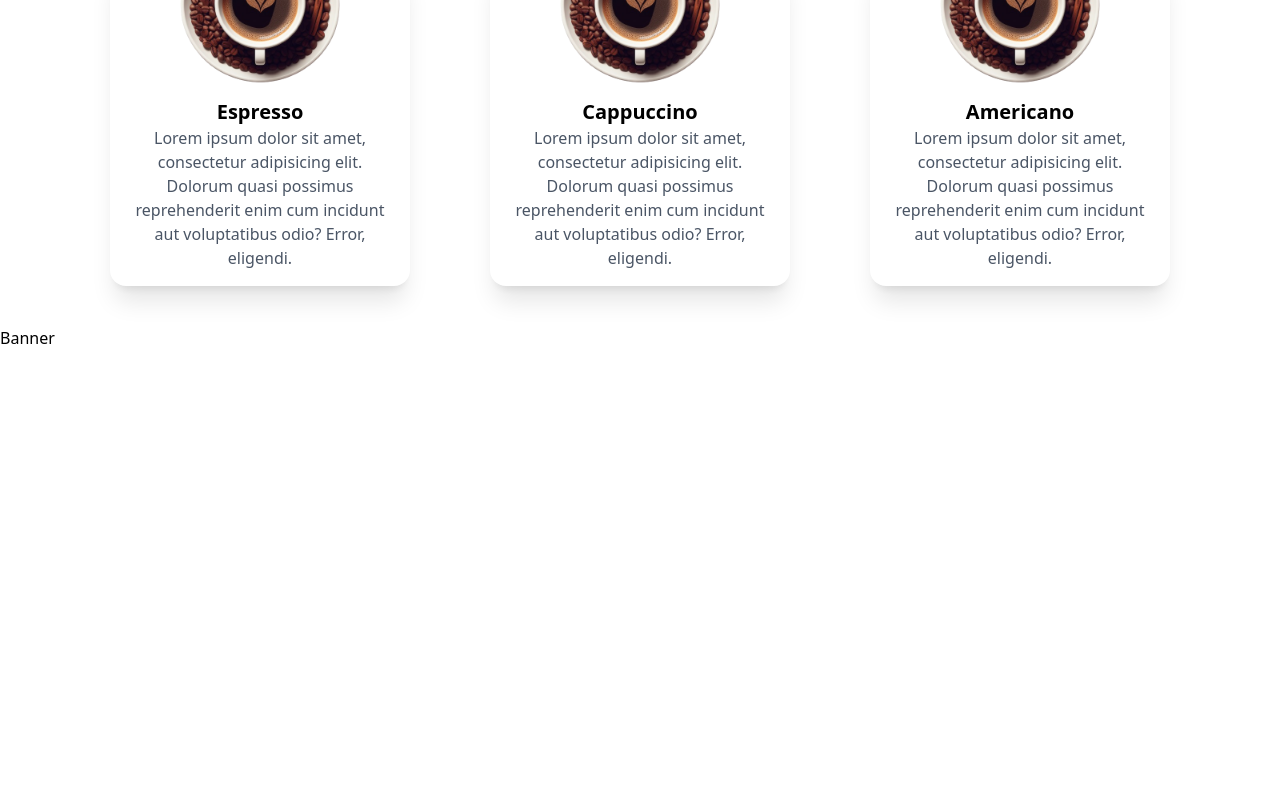
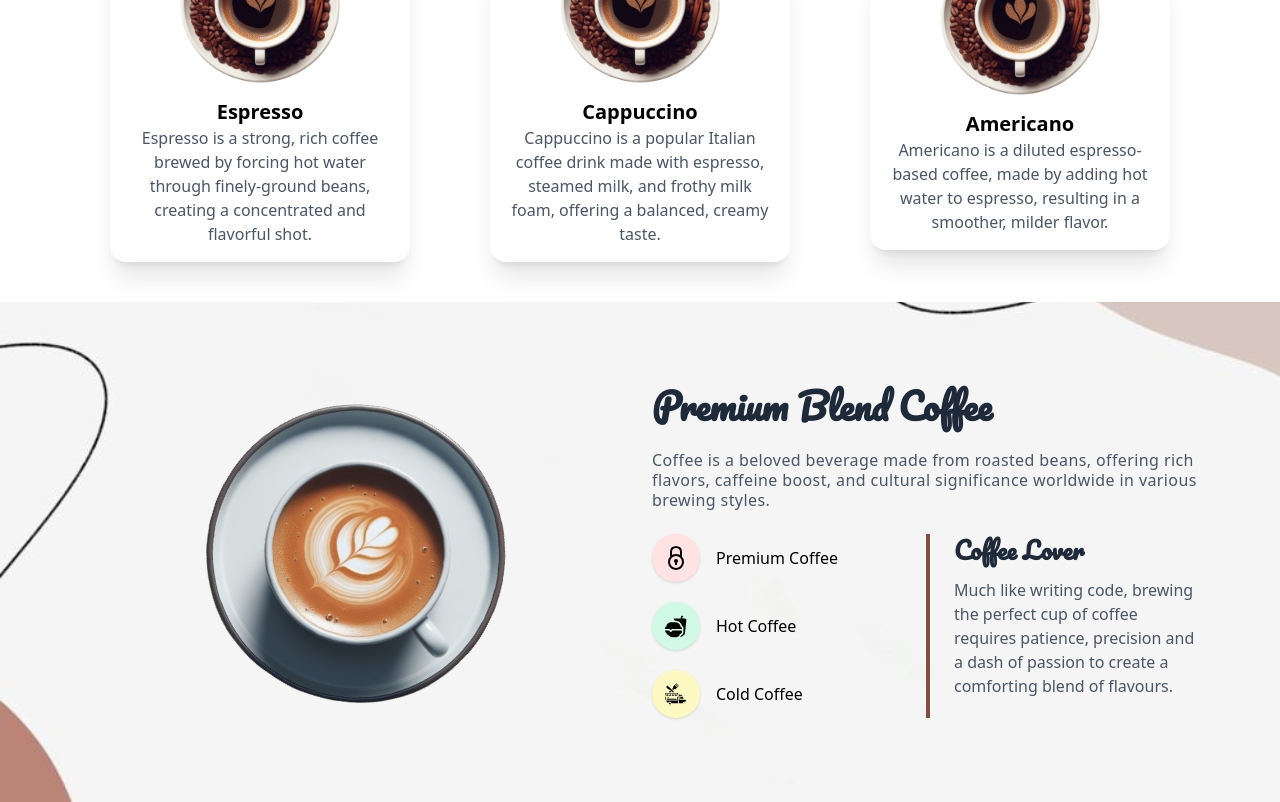
Before and after one commit to bharat-code99/coffee-shop, a React (Vite) app: page / in a window 1280 px wide. Shown: the part 820-1622 px from the top of the page. Before the commit the page ends 1170 px from the top, so only its background shows below. Built offline with nearby package versions, Linux system fonts and the light colour scheme.

Commit message:
Added Banner Section

```diff
--- a/src/components/Banner.jsx
+++ b/src/components/Banner.jsx
@@ -1,8 +1,60 @@
 import React from 'react'
+import BannerImg from '../assets/coffee-white.png'
+import BgTexture from '../assets/website/coffee-texture.jpg'
+import { GrSecure } from 'react-icons/gr'
+import { IoFastFood } from 'react-icons/io5'
+import { GiFoodTruck } from 'react-icons/gi'
+
+const bgImage = {
+  backgroundImage: `url(${BgTexture})`,
+  backgroundColor: "#270c03",
+  backgroundPosition: "center",
+  backgroundRepeat: "no-repeat",
+  backgroundSize: "cover",
+  height: "100%",
+  width: "100%",
+}
 
 const Banner = () => {
   return (
-    <div>Banner</div>
+    <div style={bgImage}>
+      <div className='px-20 min-h-[500px] flex justify-center items-center py-10 sm:py-0'>
+        <div className='grid grid-cols-1 sm:grid-cols-2 gap-6'>
+          {/* Image Section */}
+          <div>
+            <img src={BannerImg} alt="white-coffee" className='max-w-[430px] w-full mx-auto spin'/>
+          </div>
+
+          {/* Text Section */}
+          <div className='flex flex-col justify-center gap-6'>
+            <h1 className='text-3xl sm:text-4xl font-pacifico font-bold text-gray-800'>Premium Blend Coffee</h1>
+            <p className='text-gray-600 tracking-wide leading-5'>Coffee is a beloved beverage made from roasted beans, offering rich flavors, caffeine boost, and cultural significance worldwide in various brewing styles.</p>
+            <div className='grid grid-cols-2'>
+              <div className='space-y-5'>
+                <div className='flex items-center gap-4'>
+                  <GrSecure className='h-12 w-12 shadow-sm p-3 rounded-full bg-red-100'/>
+                  <span className=''>Premium Coffee</span>
+                </div>
+                <div className='flex items-center gap-4'>
+                  <IoFastFood className='h-12 w-12 shadow-sm p-3 rounded-full bg-emerald-100'/>
+                  <span className=''>Hot Coffee</span>
+                </div>
+                <div className='flex items-center gap-4'>
+                  <GiFoodTruck className='h-12 w-12 shadow-sm p-3 rounded-full bg-yellow-100'/>
+                  <span className=''>Cold Coffee</span>
+                </div>
+              </div>
+              <div className='border-l-4 border-primary pl-6 space-y-3'>
+                <h1 className='text-2xl font-semibold font-pacifico text-gray-800'>Coffee Lover</h1>
+                <p className='text-gray-600'>
+                  Much like writing code, brewing the perfect cup of coffee requires patience, precision and a dash of passion to create a comforting blend of flavours.
+                </p>
+              </div>
+            </div>
+          </div>
+        </div>
+      </div>
+    </div>
   )
 }
 
--- a/src/components/Services.jsx
+++ b/src/components/Services.jsx
@@ -6,21 +6,21 @@ const servicesData = [
     id: 1,
     img: Img2,
     name: "Espresso",
-    description: "Lorem ipsum dolor sit amet, consectetur adipisicing elit. Dolorum quasi possimus reprehenderit enim cum incidunt aut voluptatibus odio? Error, eligendi.",
+    description: "Espresso is a strong, rich coffee brewed by forcing hot water through finely-ground beans, creating a concentrated and flavorful shot.",
     aosDelay: "100"
   },
   {
     id: 2,
     img: Img2,
     name: "Cappuccino",
-    description: "Lorem ipsum dolor sit amet, consectetur adipisicing elit. Dolorum quasi possimus reprehenderit enim cum incidunt aut voluptatibus odio? Error, eligendi.",
+    description: "Cappuccino is a popular Italian coffee drink made with espresso, steamed milk, and frothy milk foam, offering a balanced, creamy taste.",
     aosDelay: "300"
   },
   {
     id: 3,
     img: Img2,
     name: "Americano",
-    description: "Lorem ipsum dolor sit amet, consectetur adipisicing elit. Dolorum quasi possimus reprehenderit enim cum incidunt aut voluptatibus odio? Error, eligendi.",
+    description: "Americano is a diluted espresso-based coffee, made by adding hot water to espresso, resulting in a smoother, milder flavor.",
     aosDelay: "500"
   },
 ]
```
